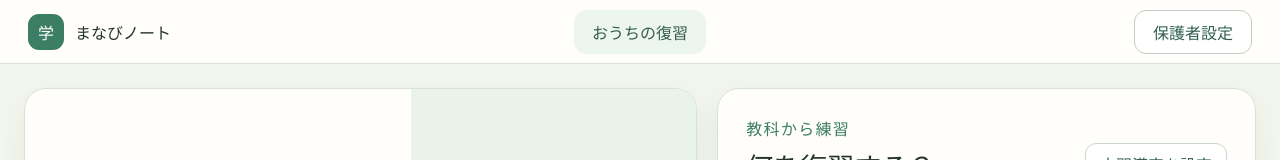
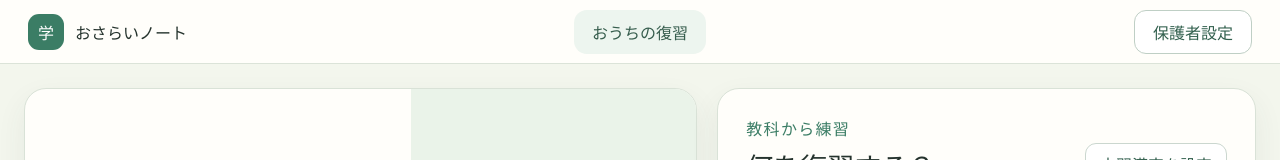
Before and after one commit to minoru365/osarai-note, a React (Vite) app: page / in a window 1280 px wide. Shown: the top 160 px of the page. Built offline with nearby package versions, Linux system fonts and the light colour scheme.

Commit message:
docs: align osarai-note plans and decisions

```diff
--- a/package.json
+++ b/package.json
@@ -1,5 +1,5 @@
 {
-  "name": "study-support",
+  "name": "osarai-note",
   "private": true,
   "version": "0.0.0",
   "type": "module",
--- a/public/sw.js
+++ b/public/sw.js
@@ -1,4 +1,4 @@
-const CACHE_NAME = "study-support-shell-v1";
+const CACHE_NAME = "osarai-note-shell-v2";
 const scopeUrl = new URL("./", self.registration.scope);
 const appShell = [
   scopeUrl.href,
--- a/src/App.tsx
+++ b/src/App.tsx
@@ -240,7 +240,7 @@ function App() {
     return (
       <div className="app-shell">
         <header className="topbar">
-          <div className="brand"><span className="brand-mark">学</span><span>まなびノート</span></div>
+          <div className="brand"><span className="brand-mark">学</span><span>おさらいノート</span></div>
           <div className="spike-label">問題データ</div>
           <button className="header-action" type="button" onClick={() => setView("kanji-settings")}>漢字の設定</button>
         </header>
--- a/src/Home.tsx
+++ b/src/Home.tsx
@@ -19,7 +19,7 @@ export function Home({ questionCount, contentError, onStartKanji, onOpenKanjiSet
   return (
     <div className="app-shell home-shell">
       <header className="topbar">
-        <div className="brand"><span className="brand-mark">学</span><span>まなびノート</span></div>
+        <div className="brand"><span className="brand-mark">学</span><span>おさらいノート</span></div>
         <div className="spike-label">おうちの復習</div>
         <button className="header-action" type="button" onClick={onOpenKanjiSettings}>保護者設定</button>
       </header>
--- a/src/KanjiSettings.tsx
+++ b/src/KanjiSettings.tsx
@@ -105,7 +105,7 @@ export function KanjiSettings({ onBack }: Props) {
     <div className="app-shell settings-shell">
       <header className="topbar">
         <button className="brand brand-button" type="button" onClick={onBack}>
-          <span className="brand-mark">学</span><span>まなびノート</span>
+          <span className="brand-mark">学</span><span>おさらいノート</span>
         </button>
         <div className="spike-label">漢字の履修設定</div>
         <button className="header-action" type="button" onClick={onBack}>練習へ戻る</button>
--- a/src/ReadingPractice.tsx
+++ b/src/ReadingPractice.tsx
@@ -172,7 +172,7 @@ type HeaderProps = {
 export function PracticeHeader({ mode, progress, onHome, onReading, onWriting, onSettings }: HeaderProps) {
   return (
     <header className="topbar practice-topbar">
-      <button className="brand brand-button" type="button" onClick={onHome}><span className="brand-mark">学</span><span>まなびノート</span></button>
+      <button className="brand brand-button" type="button" onClick={onHome}><span className="brand-mark">学</span><span>おさらいノート</span></button>
       <div className="practice-mode-switch" aria-label="問題形式">
         <button type="button" aria-pressed={mode === "reading"} onClick={onReading}>読み</button>
         <button type="button" aria-pressed={mode === "writing"} onClick={onWriting}>書き</button>
```
Also changed, not shown: index.html (+1 -1 lines), public/app.webmanifest, 9 other files (tests, documents, lock files or other folders).
